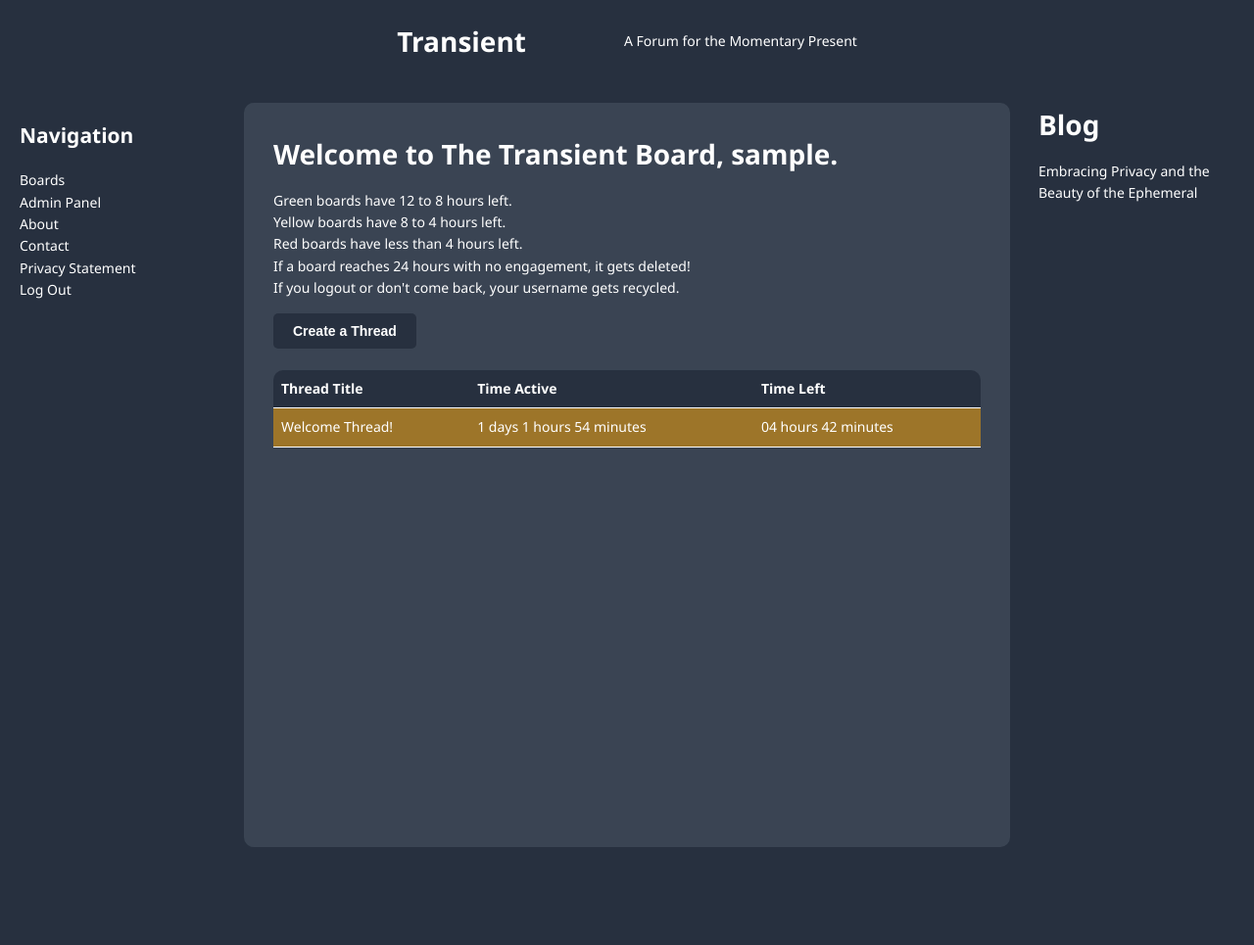
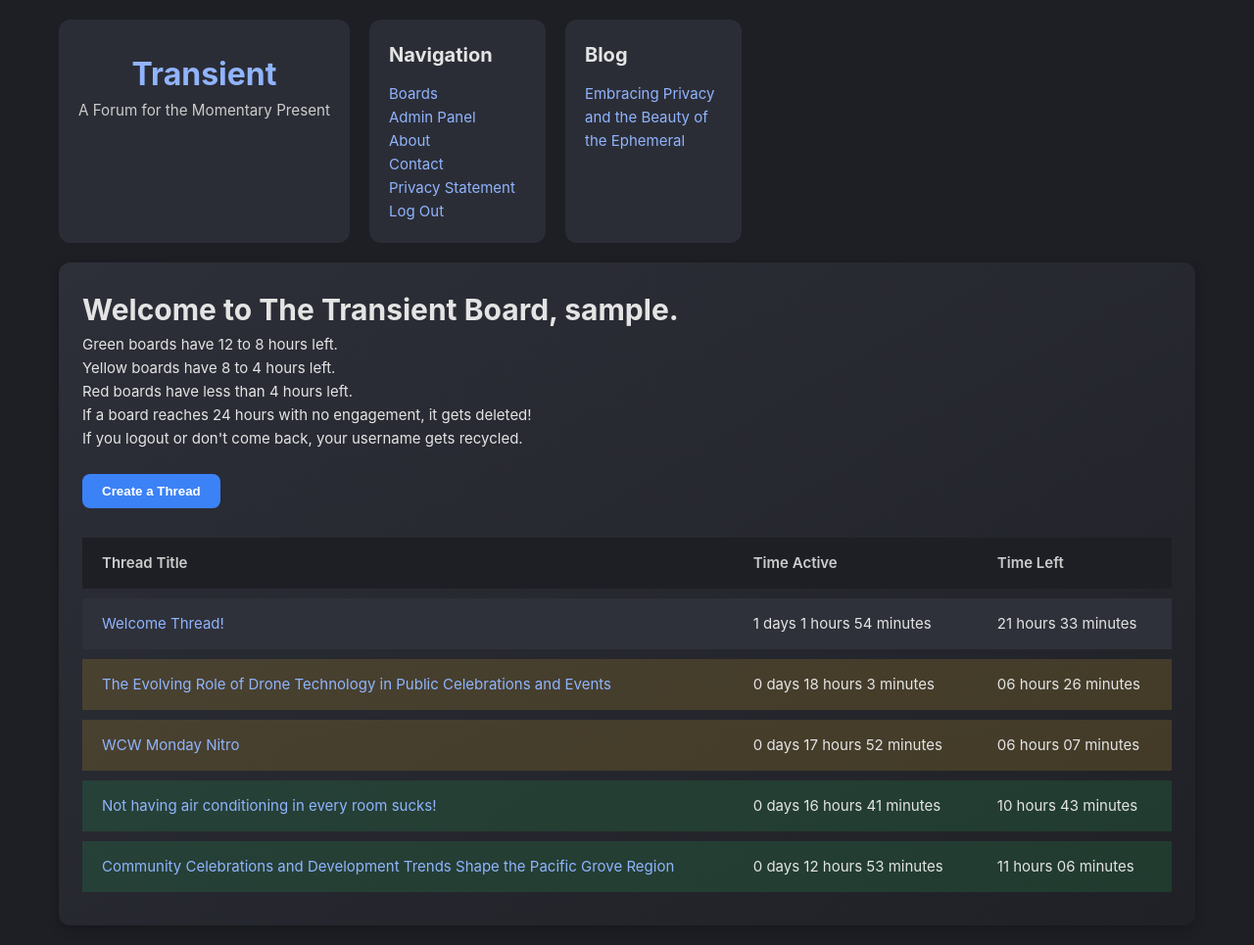
Before and after one commit to benjimanmiller/transient.chat, a PHP site: page /dashboard.php in a window 1280 px wide. Shown: the whole page at 98% size. Before the commit the page ends 865 px from the top, so only its background shows below. Run offline with PHP 8.4, Linux system fonts and the light colour scheme; the visitor is signed in with stand-in values (Sample User, id 1).

Commit message:
new css and spacing

```diff
--- a/css/styles.css
+++ b/css/styles.css
@@ -1,274 +1,163 @@
-html,
-body,
-h1,
-p,
-form,
-input,
-a,
-select {
+/* RESET & BASE STYLES */
+* {
     margin: 0;
     padding: 0;
-    font-family: 'Segoe UI', Tahoma, Geneva, Verdana, sans-serif;
+    box-sizing: border-box;
+}
+
+body {
+    font-family: 'Inter', 'Segoe UI', Tahoma, sans-serif;
+    background-color: #1e1f25;
+    color: #e4e4e4;
+    font-size: 15px;
+    line-height: 1.6;
+}
+
+a {
+    color: #90b4fe;
     text-decoration: none;
+}
+a:hover {
     color: #fff;
 }
 
-body {
-    display: flex;
-    flex-direction: column;
-    min-height: 100vh;
-    background-color: #27303f;
-    color: #fff;
-    font-size: 14px;
-    line-height: 1.6;
+/* HEADER */
+header {
+    text-align: center;
+    background-color: #2b2d36;
+    padding: 30px 20px 10px;
+    border-radius: 12px;
+}
+header h1 a {
+    font-size: 2rem;
+    color: #90b4fe;
+}
+.header-text p {
+    font-size: 0.95rem;
+    color: #ccc;
 }
 
-header {
+/* WRAPPER LAYOUT */
+.wrap {
     display: flex;
-    justify-content: center;
-    align-items: center;
-    background-color: #27303f;
+    flex-wrap: wrap;
+    gap: 20px;
+    max-width: 1200px;
+    margin: 0 auto;
     padding: 20px;
 }
 
-header h1,
-header a {
-    color: #fff;
+/* SIDEBARS */
+.sidebar-left,
+.sidebar-right {
+    background-color: #2b2d36;
+    padding: 20px;
+    border-radius: 12px;
+    min-height: 100px;
+    flex-shrink: 0;
+    flex: 0 0 180px;
 }
 
-header p {
-    color: #fff;
-    margin-left: 100px;
+.sidebar-left ul,
+.sidebar-right ul {
+    list-style: none;
 }
 
-main {
-    display: grid;
-    grid-template-columns: 1fr 3fr 1fr;
-    grid-template-areas: "left content right";
-    grid-gap: 20px;
-    padding: 20px;
+.sidebar-left h2,
+.sidebar-right h1 {
+    font-size: 1.25rem;
+    margin-bottom: 12px;
 }
 
-.sidebar-left,
-.sidebar-right {
-    width: 200px;
-    background-color: #27303f;
-    padding: 20px;
-    min-height: 100vh;
-}
-
-.sidebar-left a,
-.sidebar-right a,
-.sidebar-left h2,
-.sidebar-right h2 {
-    color: #fff;
-}
-
-.sidebar-left {
-    margin-right: 20px;
-    float: left;
-    grid-area: left;
-}
-
-.sidebar-right {
-    margin-left: 20px;
-    float: right;
-    grid-area: right;
-}
-
-footer {
-    display: flex;
-    justify-content: center;
-    align-items: center;
-    background-color: #27303f;
-    padding: 20px;
-}
-
-footer p {
-    color: #fff;
-}
-
-form {
-    display: flex;
-    flex-direction: column;
-    width: 100%;
-}
-
-label {
-    font-weight: 600;
-    margin-bottom: 5px;
-}
-
-input {
-    margin-bottom: 20px;
-    padding: 12px;
-    border: 1px solid #fff;
-    border-radius: 5px;
-    font-size: 14px;
-    color: #333;
-}
-
-input:focus {
-    outline: none;
-    border-color: #27303f;
-    box-shadow: 0 0 5px rgba(11, 61, 145, 0.5);
-}
-
-select {
-    margin-bottom: 20px;
-    padding: 12px;
-    border: 1px solid #fff;
-    border-radius: 5px;
-    font-size: 14px;
-    color: #27303f;
-}
-
-select:focus {
-    outline: none;
-    border-color: #27303f;
-    box-shadow: 0 0 5px rgba(11, 61, 145, 0.5);
-}
-
-input[type="submit"],
-button {
-    background-color: #27303f;
-    color: #fff;
-    border: none;
-    border-radius: 5px;
-    padding: 10px 20px;
-    cursor: pointer;
-    font-weight: bold;
-    font-size: 14px;
-    transition: background-color 0.3s;
-}
-
-input[type="submit"]:hover,
-button:hover {
-    background-color: #27303f;
-}
-
+/* CONTENT AREA */
 .content {
-    flex-grow: 1;
-    display: flex;
-    flex-direction: column;
-    justify-content: space-between;
-    align-items: center;
-    color: #fff;
-    grid-area: content;
-    min-height: 100vh;
-    background-color: #27303f;
+    flex: 1;
 }
 
 .container {
-    margin: 20px;
-    padding: 30px;
-    background-color: #3A4453;
-    border-radius: 10px;
-    flex-grow: 1;
-    width: 95%;
-    overflow-x: auto;
+    background: linear-gradient(to bottom right, #2d2f39, #202126);
+    border-radius: 12px;
+    padding: 24px;
+    box-shadow: 0 4px 12px rgba(0,0,0,0.25);
+    min-width: 500px;
 }
 
-@media (max-width: 768px) {
-    main {
-        grid-template-columns: 1fr;
-        grid-template-rows: auto auto auto;
-        grid-template-areas:
-            "right"
-            "content"
-            "left";
-    }
-
-    .sidebar-right {
-        display: none;
-    }
+.container ul {
+    list-style: none;
 }
 
-.user {
-    cursor: pointer;
-    display: inline-block;
-    padding: 8px 12px;
-    margin: 4px;
-    background-color: #fff;
-    border: 1px solid #fff;
-    border-radius: 4px;
-    transition: background-color 0.3s;
-    color: #27303f;
-}
-
-.user:hover {
-    background-color: #fff;
-}
-
-.selected {
-    background-color: #fff;
-}
-
+/* TABLE */
 table {
     width: 100%;
     border-collapse: separate;
-    border-spacing: 0;
-    margin-bottom: 20px;
+    border-spacing: 0 10px;
+    margin-top: 20px;
 }
 
-th,
-td {
+th, td {
+    padding: 14px 20px;
     text-align: left;
-    padding: 8px;
-    border-bottom: 1px solid #fff;
+}
+
+tr {
+    background-color: #2f313a;
+    border-radius: 12px;
+    transition: background-color 0.3s ease;
+}
+tr:hover {
+    background-color: #3b3d47;
 }
 
 th {
-    background-color: #27303f;
-    font-weight: bold;
-    color: #fff;
+    background-color: #1e1f25;
+    color: #ccc;
+    font-weight: 600;
 }
 
-th:first-child {
-    border-top-left-radius: 10px;
+/* TIME LEFT ROW COLOR CODES */
+tr.time-left-green { background-color: rgba(34,197,94,0.15); }
+tr.time-left-orange { background-color: rgba(251,191,36,0.15); }
+tr.time-left-red { background-color: rgba(239,68,68,0.15); }
+tr.expired { background-color: rgba(156,163,175,0.15); }
+
+/* FORM & BUTTONS */
+input[type="text"], textarea {
+    width: 100%;
+    background: #5d5e60;
+    color: #ffffff;
+    border: 1px solid #444;
+    border-radius: 8px;
+    padding: 12px;
+    margin-bottom: 16px;
 }
 
-th:last-child {
-    border-top-right-radius: 10px;
+button, input[type="submit"] {
+    background-color: #3b82f6;
+    color: white;
+    padding: 10px 20px;
+    border: none;
+    border-radius: 8px;
+    font-weight: bold;
+    cursor: pointer;
+    transition: background-color 0.3s ease;
+}
+button:hover, input[type="submit"]:hover {
+    background-color: #2563eb;
 }
 
-tr:nth-child(even) {
-    background-color: #3A4453;
-}
-
-tr:hover {
-    background-color: #3A4453;
-}
-
+/* HIDDEN TOGGLE */
 .hidden {
     display: none;
 }
 
-.comment-date {
-    font-size: 0.8em;
-    /* Make the text smaller */
-    float: right;
-    /* Align to the right */
+/* RESPONSIVE FIXES */
+@media (max-width: 900px) {
+    .wrap {
+        flex-direction: column;
+    }
+
+    .sidebar-left,
+    .sidebar-right {
+        width: 100%;
+    }
 }
-
-table tr.time-left-green {
-    background-color: rgba(144, 238, 144, 0.5);
-}
-table tr.time-left-orange {
-    background-color: rgba(255, 165, 0, 0.5);
-}
-table tr.time-left-red {
-    background-color: rgba(255, 99, 71, 0.5);
-}
-table tr.expired {
-    background-color: rgba(211, 211, 211, 0.5);
-}
-
-ul {
-    list-style-type: none; /* Removes bullet points from list items */
-    padding-left: 0; /* Removes left padding */
-}
-
-html {
-    height: 100%;
-}
--- a/dashboard.php
+++ b/dashboard.php
@@ -51,6 +51,7 @@
                     <li>If a board reaches 24 hours with no engagement, it gets deleted!</li>
                     <li>If you logout or don't come back, your username gets recycled.</li>
                 </ul>
+                <br>
 
                 <!-- Create Thread Button and Form -->
                 <button onclick="toggleThreadForm()">Create a Thread</button>
@@ -60,7 +61,7 @@
                         <h3>Title</h3>
                         <input type="text" name="threadTitle" placeholder="Enter thread title" required>
                         <h3>Post</h3>
-                        <textarea name="threadContent" placeholder="Enter thread content" required rows="3"></textarea><br>
+                        <textarea name="threadContent" placeholder="Enter thread content" required rows="3"></textarea>
                         <button type="submit">Submit</button>
                     </form>
                 </div>
@@ -78,8 +79,6 @@
                     localStorage.setItem('username', '<?php echo $username; ?>');
                 </script>
 
-                <br>
-                <br>
                 <table id="threadsTable">
                     <tr>
                         <th>Thread Title</th>
--- a/js/dashboard.js
+++ b/js/dashboard.js
@@ -180,6 +180,7 @@ document.addEventListener("DOMContentLoaded", function () {
                                         </li>
                                     `).join('')}
                                 </ul>
+                                <br>
                                 <form class="commentForm" data-thread-id="${thread.threadId}">
                                     <textarea name="newComment" required></textarea>
                                     <br>
```
Also changed, not shown: data.json (+76 -2 lines).
